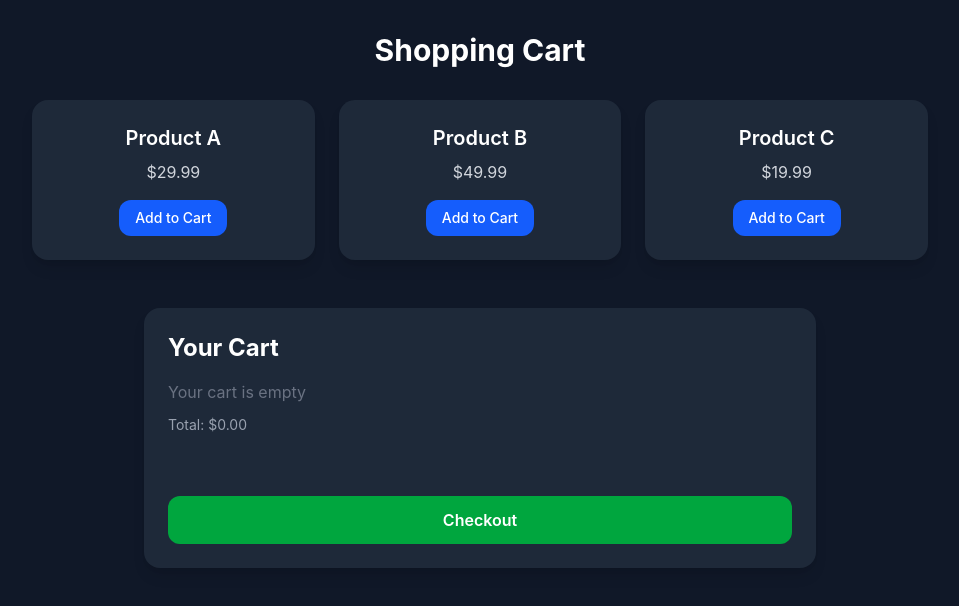
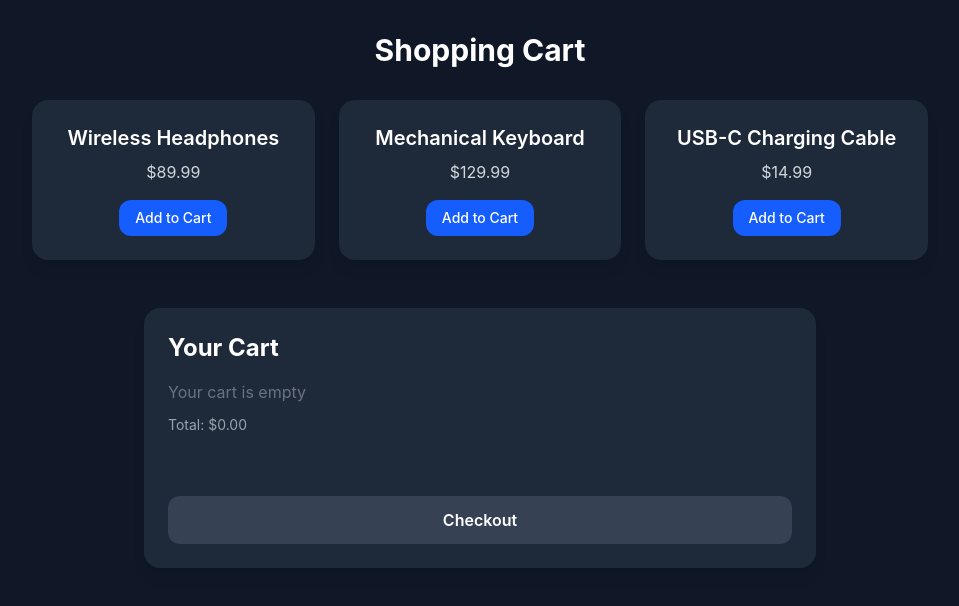
Before and after one commit to yurimutti/shopping-cart-ui, a React (Vite) app: page / in a window 1280 px wide. Shown: the top 606 px of the page, without its empty margins (160-1119 px from the left). Built offline with nearby package versions, Linux system fonts and the light colour scheme.

Commit message:
feat: add toasts

```diff
--- a/package.json
+++ b/package.json
@@ -13,8 +13,12 @@
     "@tanstack/react-router": "^1.114.3",
     "@tanstack/react-router-devtools": "^1.114.3",
     "@tanstack/router-plugin": "^1.114.3",
+    "clsx": "^2.1.1",
+    "install": "^0.13.0",
     "react": "^19.0.0",
     "react-dom": "^19.0.0",
+    "react-toastify": "^11.0.5",
+    "tailwind-merge": "^3.0.2",
     "tailwindcss": "^4.0.6"
   },
   "devDependencies": {
--- a/src/main.tsx
+++ b/src/main.tsx
@@ -1,6 +1,8 @@
 import { StrictMode } from 'react'
 import ReactDOM from 'react-dom/client'
 import { RouterProvider, createRouter } from '@tanstack/react-router'
+
+import { ToastContainer } from 'react-toastify';
 
 // Import the generated route tree
 import { routeTree } from './routeTree.gen'
@@ -32,6 +34,7 @@ if (rootElement && !rootElement.innerHTML) {
   root.render(
     <StrictMode>
       <RouterProvider router={router} />
+      <ToastContainer />
     </StrictMode>,
   )
 }
--- a/src/routes/index.tsx
+++ b/src/routes/index.tsx
@@ -1,10 +1,11 @@
+import { cn } from "@/utils/cn";
 import { createFileRoute } from "@tanstack/react-router";
+import { useState } from "react";
+import { toast } from "react-toastify";
 
 export const Route = createFileRoute("/")({
   component: App,
 });
-
-import { useState } from "react";
 
 type Product = {
   id: number;
@@ -14,9 +15,9 @@ type Product = {
 };
 
 const products: Product[] = [
-  { id: 1, name: "Product A", price: 29.99, quantity: 1 },
-  { id: 2, name: "Product B", price: 49.99, quantity: 1 },
-  { id: 3, name: "Product C", price: 19.99, quantity: 1 },
+  { id: 1, name: "Wireless Headphones", price: 89.99, quantity: 1 },
+  { id: 2, name: "Mechanical Keyboard", price: 129.99, quantity: 1 },
+  { id: 3, name: "USB-C Charging Cable", price: 14.99, quantity: 1 },
 ];
 
 function App() {
@@ -25,7 +26,11 @@ function App() {
   const handleAddToCart = (product: Product) => {
     const isProductInCart = cart.some((item) => item.id === product.id);
     if (isProductInCart) {
-      console.log("Product already in cart, increasing quantity");
+      toast.success(`Increased quantity of ${product.name}`, {
+        position: "bottom-right",
+        autoClose: 2500,
+        theme: "colored",
+      });
       setCart((prevCart) =>
         prevCart.map((item) =>
           item.id === product.id
@@ -35,22 +40,24 @@ function App() {
       );
       return;
     }
-    console.log("Adding product to cart", product);
-
+    toast.success(`${product.name} added to cart`, {
+      position: "bottom-right",
+      autoClose: 2500,
+      theme: "colored",
+    });
     setCart((prevCart) => [...prevCart, product]);
   };
 
   const handleRemoveFromCart = (productId: number) => {
-    console.log("Removing product from cart", productId);
+    const productInCart = cart.find((item) => item.id === productId);
+    if (!productInCart) return;
 
-    const isProductInCart = cart.some((item) => item.id === productId);
-
-    if (!isProductInCart) {
-      return;
-    }
-    const productInCart = cart.find((item) => item.id === productId);
-
-    if (productInCart && productInCart.quantity && productInCart.quantity > 1) {
+    if (productInCart.quantity && productInCart.quantity > 1) {
+      toast.warning(`Reduced quantity of ${productInCart.name}`, {
+        position: "bottom-right",
+        autoClose: 2500,
+        theme: "colored",
+      });
       setCart((prevCart) =>
         prevCart.map((item) =>
           item.id === productId
@@ -61,11 +68,20 @@ function App() {
       return;
     }
 
+    toast.warning(`${productInCart.name} removed from cart`, {
+      position: "bottom-right",
+      autoClose: 2500,
+      theme: "colored",
+    });
     setCart((prevCart) => prevCart.filter((item) => item.id !== productId));
   };
 
   const handleCheckout = () => {
-    console.log("Proceeding to checkout with items:", cart);
+    toast.success("Order placed successfully!", {
+      position: "bottom-right",
+      autoClose: 2500,
+      theme: "colored",
+    });
     setCart([]);
   };
 
@@ -131,7 +147,13 @@ function App() {
         </ul>
 
         <button
-          className="w-full rounded-xl bg-green-600 hover:bg-green-700 p-3 font-semibold transition-colors"
+          className={cn(
+            "w-full rounded-xl p-3 font-semibold transition-colors",
+            cart.length === 0
+              ? "bg-gray-700 cursor-not-allowed"
+              : "bg-green-600 hover:bg-green-700"
+          )}
+          disabled={cart.length === 0}
           onClick={handleCheckout}
         >
           Checkout
--- /dev/null
+++ b/src/utils/cn.ts
@@ -0,0 +1,6 @@
+import { clsx, type ClassValue } from "clsx";
+import { twMerge } from "tailwind-merge";
+
+export function cn(...inputs: ClassValue[]) {
+  return twMerge(clsx(inputs));
+}
```
Also changed, not shown: 1 other file (tests, documents, lock files or other folders).
